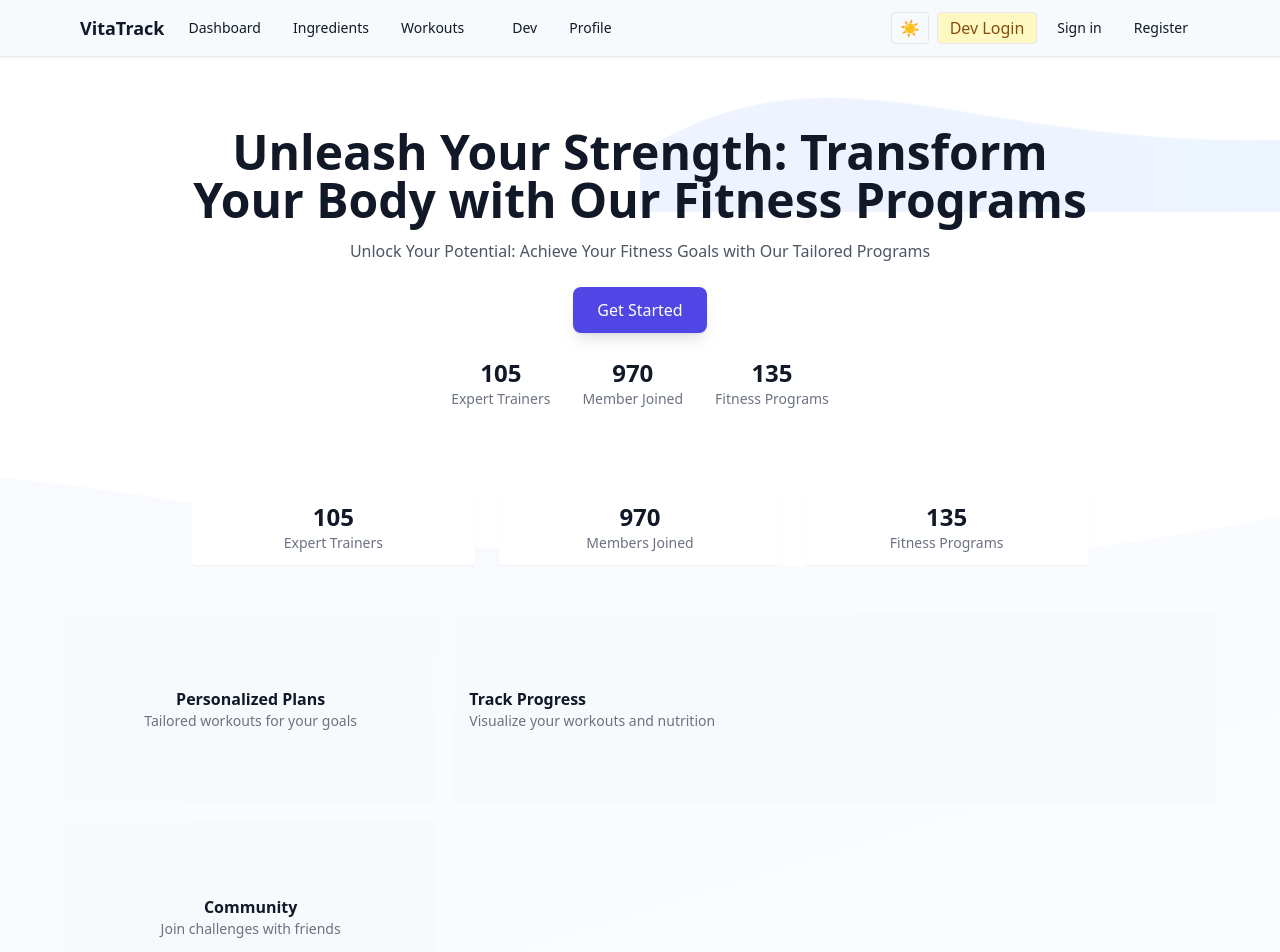
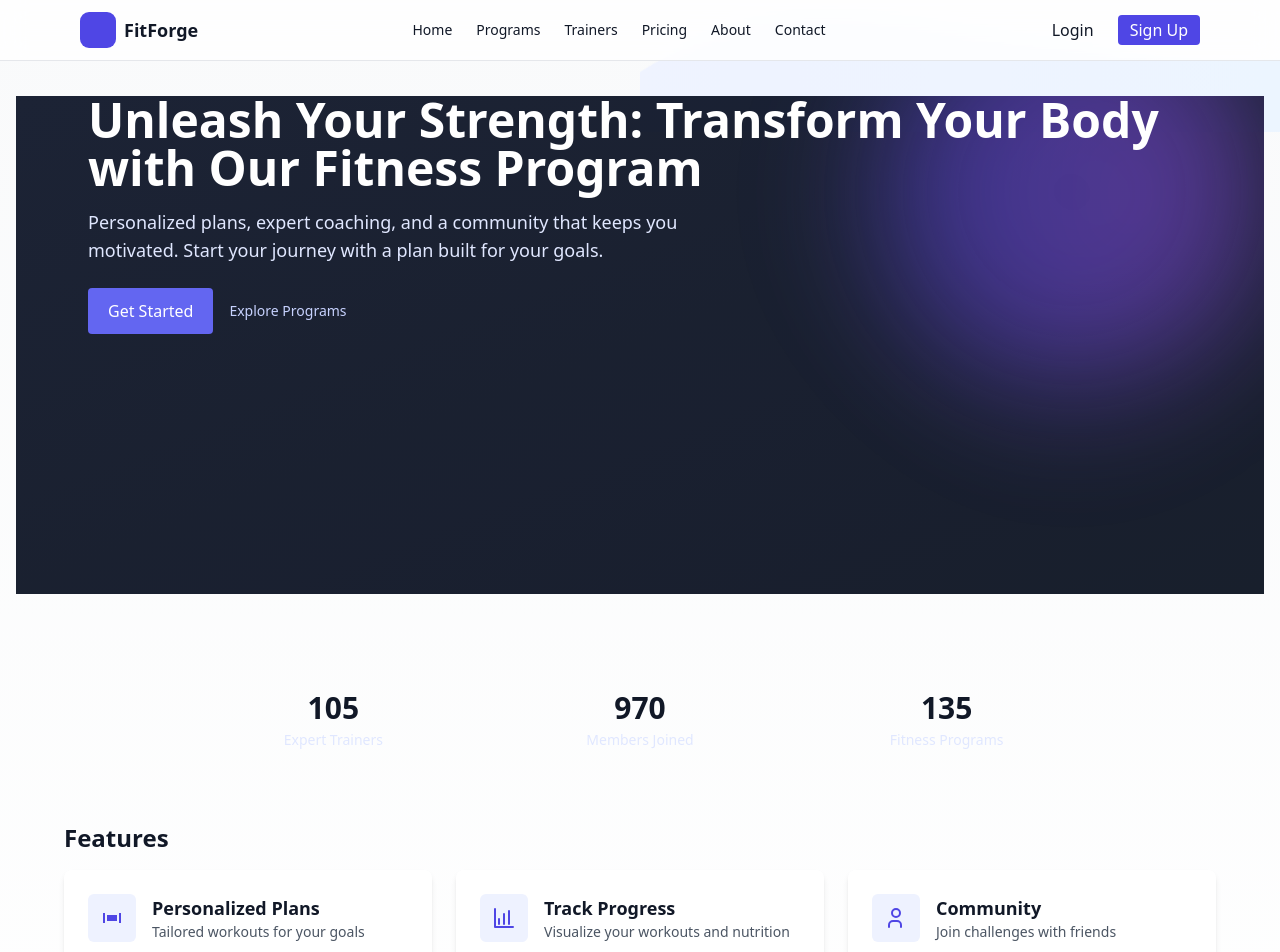
Before and after one commit to Vnj91/VitaTrackr-Web, a Next.js app in the folder frontend/: page / in a window 1280 px wide. Shown: the top 952 px of the page. Built offline with nearby package versions, Linux system fonts and the light colour scheme.

Commit message:
feat(frontend): revamp landing page - new navbar, hero, stats, feature cards, footer

```diff
--- a/frontend/app/page.tsx
+++ b/frontend/app/page.tsx
@@ -1,40 +1,41 @@
 import React from 'react'
 import HeroSection from '../components/HeroSection'
-import StatCard from '../components/StatCard'
+import Stats from '../components/Stats'
+import FeatureCard from '../components/FeatureCard'
+import Footer from '../components/Footer'
+
+const DumbbellIcon = () => (
+  <svg width="24" height="24" viewBox="0 0 24 24" fill="none" className="text-indigo-600"><path d="M21 7h-2v10h2V7zM5 7H3v10h2V7zM7 9h10v6H7z" fill="currentColor"/></svg>
+)
+
+const ChartIcon = () => (
+  <svg width="24" height="24" viewBox="0 0 24 24" fill="none" className="text-indigo-600"><path d="M3 3v18h18" stroke="currentColor" strokeWidth="2" strokeLinecap="round" strokeLinejoin="round"/><path d="M7 13v5M12 8v10M17 5v13" stroke="currentColor" strokeWidth="2" strokeLinecap="round" strokeLinejoin="round"/></svg>
+)
+
+const UsersIcon = () => (
+  <svg width="24" height="24" viewBox="0 0 24 24" fill="none" className="text-indigo-600"><path d="M17 21v-2a4 4 0 00-4-4H9a4 4 0 00-4 4v2" stroke="currentColor" strokeWidth="2" strokeLinecap="round" strokeLinejoin="round"/><circle cx="12" cy="7" r="4" stroke="currentColor" strokeWidth="2" strokeLinecap="round" strokeLinejoin="round"/></svg>
+)
 
 export default function Page() {
   return (
-    <div className="min-h-screen">
-      <main className="p-6">
+    <div className="min-h-screen bg-gradient-to-b from-gray-50 to-white text-gray-900">
+      <main className="px-4">
         <HeroSection />
-        <section className="max-w-4xl mx-auto grid grid-cols-1 md:grid-cols-3 gap-6 mt-8">
-          <StatCard value={105} label="Expert Trainers" />
-          <StatCard value={970} label="Members Joined" />
-          <StatCard value={135} label="Fitness Programs" />
+
+        <section className="mt-6">
+          <Stats items={[{ label: 'Expert Trainers', value: 105 }, { label: 'Members Joined', value: 970 }, { label: 'Fitness Programs', value: 135 }]} />
         </section>
 
         <section className="max-w-6xl mx-auto mt-12">
-          <div className="grid grid-cols-1 md:grid-cols-3 gap-4">
-            <div className="rounded overflow-hidden surface h-48 p-4 flex items-center justify-center">
-              <div className="text-center">
-                <h3 className="font-semibold">Personalized Plans</h3>
-                <p className="text-sm muted">Tailored workouts for your goals</p>
-              </div>
-            </div>
-            <div className="rounded overflow-hidden surface h-48 md:col-span-2 p-4 flex items-center">
-              <div>
-                <h3 className="font-semibold">Track Progress</h3>
-                <p className="text-sm muted">Visualize your workouts and nutrition</p>
-              </div>
-            </div>
-            <div className="rounded overflow-hidden surface h-48 p-4 flex items-center justify-center">
-              <div className="text-center">
-                <h3 className="font-semibold">Community</h3>
-                <p className="text-sm muted">Join challenges with friends</p>
-              </div>
-            </div>
+          <h2 className="text-2xl font-bold mb-4">Features</h2>
+          <div className="grid grid-cols-1 md:grid-cols-3 gap-6">
+            <FeatureCard title="Personalized Plans" desc="Tailored workouts for your goals" href="/plans" Icon={DumbbellIcon} />
+            <FeatureCard title="Track Progress" desc="Visualize your workouts and nutrition" href="/progress" Icon={ChartIcon} />
+            <FeatureCard title="Community" desc="Join challenges with friends" href="/community" Icon={UsersIcon} />
           </div>
         </section>
+
+        <Footer />
       </main>
     </div>
   )
--- /dev/null
+++ b/frontend/components/FeatureCard.tsx
@@ -0,0 +1,18 @@
+"use client"
+
+import React from 'react'
+import { motion } from 'framer-motion'
+
+export default function FeatureCard({ title, desc, href, Icon }: { title:string, desc:string, href:string, Icon: React.FC }){
+  return (
+    <motion.a whileHover={{ scale: 1.03 }} whileTap={{ scale: 0.98 }} href={href} className="block bg-white rounded-lg shadow-md p-6 hover:shadow-lg focus:outline-none focus:ring-2 focus:ring-indigo-200">
+      <div className="flex items-center space-x-4">
+        <div className="p-3 bg-indigo-50 rounded-md"><Icon /></div>
+        <div>
+          <h3 className="font-semibold text-lg">{title}</h3>
+          <p className="text-sm text-gray-600">{desc}</p>
+        </div>
+      </div>
+    </motion.a>
+  )
+}
--- /dev/null
+++ b/frontend/components/Footer.tsx
@@ -0,0 +1,34 @@
+"use client"
+
+import React from 'react'
+import Link from 'next/link'
+
+export default function Footer(){
+  return (
+    <footer className="bg-gray-900 text-gray-200 mt-12">
+      <div className="max-w-6xl mx-auto px-6 py-8 grid grid-cols-1 md:grid-cols-3 gap-6">
+        <div>
+          <h4 className="font-bold text-white">FitForge</h4>
+          <p className="text-sm text-gray-400 mt-2">Build strength. Stay consistent. Join our community.</p>
+        </div>
+        <div>
+          <h5 className="font-semibold">Links</h5>
+          <ul className="mt-2 space-y-1">
+            <li><Link href="/">Home</Link></li>
+            <li><Link href="/privacy">Privacy Policy</Link></li>
+            <li><Link href="/terms">Terms</Link></li>
+          </ul>
+        </div>
+        <div>
+          <h5 className="font-semibold">Follow</h5>
+          <div className="flex items-center space-x-3 mt-2">
+            <a aria-label="Instagram" href="#" className="p-2 rounded hover:bg-gray-800">IG</a>
+            <a aria-label="Facebook" href="#" className="p-2 rounded hover:bg-gray-800">FB</a>
+            <a aria-label="YouTube" href="#" className="p-2 rounded hover:bg-gray-800">YT</a>
+          </div>
+        </div>
+      </div>
+      <div className="border-t border-gray-800 py-4 text-center text-sm text-gray-500">© {new Date().getFullYear()} FitForge — All rights reserved</div>
+    </footer>
+  )
+}
--- a/frontend/components/HeroSection.tsx
+++ b/frontend/components/HeroSection.tsx
@@ -1,13 +1,14 @@
 "use client"
 
-import { motion } from 'framer-motion'
-import LocalCountUp from './LocalCountUp'
+import React, { useEffect } from 'react'
+import { motion, useAnimation } from 'framer-motion'
 import ParallaxLayer from './ParallaxLayer'
-import MotionButton from './MotionButton'
 import usePrefersReducedMotion from '../hooks/usePrefersReducedMotion'
 import Link from 'next/link'
 
 export default function HeroSection() {
+  const controls = useAnimation()
+
   const container = {
     hidden: { opacity: 0, y: 20 },
     show: { opacity: 1, y: 0, transition: { staggerChildren: 0.12 } }
@@ -16,9 +17,10 @@ export default function HeroSection() {
   const item = { hidden: { opacity: 0, y: 12 }, show: { opacity: 1, y: 0 } }
 
   const prefersReduced = usePrefersReducedMotion()
+  useEffect(()=>{ controls.start('visible') }, [controls])
 
   return (
-    <section className="py-12 relative overflow-visible">
+    <section className="pt-24 pb-12"> {/* account for fixed header */}
       {/* decorative animated blob with parallax */}
       <ParallaxLayer depth={0.08} className="absolute -top-10 left-1/2 -translate-x-1/2 -z-10 w-[90%] max-w-4xl">
         {prefersReduced ? (
@@ -52,30 +54,31 @@ export default function HeroSection() {
         )}
       </ParallaxLayer>
 
-      <motion.div initial="hidden" animate="show" variants={container} className="text-center max-w-4xl mx-auto">
-        <motion.h1 variants={item} className="text-4xl md:text-5xl font-extrabold mb-4">Unleash Your Strength: Transform Your Body with Our Fitness Programs</motion.h1>
-        <motion.p variants={item} className="text-gray-600 mb-6">Unlock Your Potential: Achieve Your Fitness Goals with Our Tailored Programs</motion.p>
-        <motion.div variants={item} className="mb-6">
-          <Link href="/auth/register">
-            <MotionButton className="bg-indigo-600 text-white px-6 py-3 rounded-lg shadow-lg">Get Started</MotionButton>
-          </Link>
-        </motion.div>
 
-        <motion.div variants={item} className="flex justify-center gap-8 mt-6">
-          <div className="text-center">
-              <div className="text-2xl font-bold"><LocalCountUp end={105} /></div>
-            <div className="text-sm muted">Expert Trainers</div>
+      <div className="relative overflow-hidden">
+        <div className="absolute inset-0 bg-gradient-to-br from-[#0f172a] to-[#0b1220] opacity-95" style={{mixBlendMode:'multiply'}} />
+        <div className="absolute -top-24 right-0 w-96 h-96 bg-gradient-to-tr from-indigo-600 to-purple-500 rounded-full blur-3xl opacity-50 transform rotate-45" />
+        <div className="max-w-6xl mx-auto relative z-10 px-6 text-white">
+          <motion.h1 initial="hidden" animate={controls} variants={{ hidden:{ opacity:0, y:10 }, visible:{ opacity:1, y:0, transition:{ duration:0.6 } } }} className="text-3xl md:text-5xl font-extrabold leading-tight">
+            Unleash Your Strength: Transform Your Body with Our Fitness Program
+          </motion.h1>
+          <motion.p initial={{ opacity:0, y:8 }} animate={{ opacity:1, y:0, transition:{ delay:0.15 } }} className="mt-4 text-lg text-indigo-100 max-w-2xl">
+            Personalized plans, expert coaching, and a community that keeps you motivated. Start your journey with a plan built for your goals.
+          </motion.p>
+
+          <div className="mt-6 flex items-center space-x-4">
+            <Link href="/auth/register" className="inline-block">
+              <motion.button whileTap={{ scale:0.97 }} className="px-5 py-3 rounded bg-indigo-500 hover:bg-indigo-600 focus:outline-none focus:ring-2 focus:ring-indigo-300">Get Started</motion.button>
+            </Link>
+            <Link href="/programs" className="text-sm text-indigo-200 hover:underline">Explore Programs</Link>
           </div>
-          <div className="text-center">
-            <div className="text-2xl font-bold"><LocalCountUp end={970} duration={1.4} /></div>
-            <div className="text-sm muted">Member Joined</div>
+
+          <div className="mt-10 grid grid-cols-1 md:grid-cols-3 gap-4">
+            {/* Stats will be rendered by parent page, keep this area for spacing */}
           </div>
-          <div className="text-center">
-            <div className="text-2xl font-bold"><LocalCountUp end={135} duration={0.9} /></div>
-            <div className="text-sm muted">Fitness Programs</div>
-          </div>
-        </motion.div>
-      </motion.div>
+        </div>
+        <div style={{ height: 220 }} />
+      </div>
     </section>
   )
 }
--- a/frontend/components/Navbar.tsx
+++ b/frontend/components/Navbar.tsx
@@ -3,164 +3,71 @@
 import React, { useEffect, useState } from 'react'
 import Link from 'next/link'
 import { useRouter } from 'next/navigation'
-import MotionButton from './MotionButton'
+import { motion } from 'framer-motion'
 
-function ThemeToggle() {
-  const [dark, setDark] = useState(false)
-  useEffect(() => {
-    if (typeof window === 'undefined') return
-    const stored = localStorage.getItem('theme')
-    let isDark = false
-    if (stored === 'dark') isDark = true
-    else if (stored === 'light') isDark = false
-    else if (window.matchMedia && window.matchMedia('(prefers-color-scheme: dark)').matches) isDark = true
-    setDark(isDark)
-    document.body.classList.toggle('dark', isDark)
-  }, [])
-
-  const toggle = () => {
-    if (typeof window === 'undefined') return
-    const next = !dark
-    setDark(next)
-    document.body.classList.toggle('dark', next)
-    localStorage.setItem('theme', next ? 'dark' : 'light')
-    // force update CSS variables for dark/light
-    if (next) {
-      document.documentElement.style.setProperty('--bg', '17 24 39')
-      document.documentElement.style.setProperty('--text', '243 244 246')
-      document.documentElement.style.setProperty('--muted', '156 163 175')
-      document.documentElement.style.setProperty('--accent', '99 102 241')
-      document.documentElement.style.setProperty('--surface', '10 11 12')
-    } else {
-      document.documentElement.style.setProperty('--bg', '255 255 255')
-      document.documentElement.style.setProperty('--text', '17 24 39')
-      document.documentElement.style.setProperty('--muted', '107 114 128')
-      document.documentElement.style.setProperty('--accent', '79 70 229')
-      document.documentElement.style.setProperty('--surface', '247 250 252')
-    }
-  }
-
+function MobileIcon({ open }: { open: boolean }) {
   return (
-    <button type="button" onClick={toggle} aria-label="Toggle theme" className="px-2 py-1 rounded border">
-      {dark ? '🌙' : '☀️'}
-    </button>
+    <svg width="24" height="24" viewBox="0 0 24 24" fill="none" aria-hidden>
+      <path d={open ? 'M6 18L18 6M6 6l12 12' : 'M4 6h16M4 12h16M4 18h16'} stroke="currentColor" strokeWidth="2" strokeLinecap="round" strokeLinejoin="round" />
+    </svg>
   )
 }
 
 export default function Navbar() {
   const router = useRouter()
-  const [user, setUser] = useState<any | null>(null)
-  const [shouldRender, setShouldRender] = useState(true)
-  // prevent duplicate navbars if the component is accidentally mounted twice
-  useEffect(() => {
-    if (typeof window === 'undefined') return
-    // global flag to indicate a navbar has been rendered
-    // this helps quickly guard against duplicate mounts in dev or layout duplicates
-    const key = '__vitatrack_nav_rendered'
-    try {
-      const win = window as any
-      if (win && win[key]) {
-        setShouldRender(false)
-      } else if (win) {
-        win[key] = true
-        setShouldRender(true)
-      }
-    } catch (err) {
-      // defensive: if any cross-origin or CSP restriction prevents access, allow render
-      setShouldRender(true)
-    }
-  }, [])
+  const [open, setOpen] = useState(false)
+  const [mounted, setMounted] = useState(false)
 
-  // avoid hydration mismatch: determine client-only values after mount
-  const [mounted, setMounted] = useState(false)
-  const [isLocal, setIsLocal] = useState(false)
-  useEffect(()=>{
-    setMounted(true)
-    if (typeof window !== 'undefined') {
-      const host = window.location.hostname
-      setIsLocal(host === 'localhost' || host === '127.0.0.1')
-    }
-  }, [])
-  useEffect(()=>{
-    if (typeof window === 'undefined') return
-    try {
-      const t = localStorage.getItem('token')
-      const u = localStorage.getItem('user')
-      if (t && u) {
-        try {
-          setUser(JSON.parse(u))
-        } catch (err) {
-          // corrupted user in storage; clear it to avoid repeated errors
-          localStorage.removeItem('user')
-          localStorage.removeItem('token')
-        }
-      }
-    } catch (err) {
-      // access to localStorage may be blocked; ignore gracefully
-    }
-  }, [])
+  useEffect(()=>{ setMounted(true) }, [])
 
-  const logout = () => {
-    try {
-      if (typeof window !== 'undefined') {
-        localStorage.removeItem('token')
-        localStorage.removeItem('user')
-      }
-    } catch (err) {
-      // ignore
-    }
-    setUser(null)
-  }
+  const menu = [
+    { label: 'Home', href: '/' },
+    { label: 'Programs', href: '/programs' },
+    { label: 'Trainers', href: '/trainers' },
+    { label: 'Pricing', href: '/pricing' },
+    { label: 'About', href: '/about' },
+    { label: 'Contact', href: '/contact' }
+  ]
 
-  // Dev helper: open mock login page
-  const devLogin = () => {
-    try { router.push('/dev/mock-login') } catch (_) {}
-  }
-
-  if (!shouldRender) return null
+  const go = (href:string) => { setOpen(false); try{ router.push(href) }catch(_){} }
 
   return (
-    <nav data-vt-navbar className="surface shadow" role="navigation" aria-label="Main navigation">
+    <header className="fixed top-0 left-0 right-0 bg-white/80 backdrop-blur-md border-b z-50">
       <div className="max-w-6xl mx-auto px-4 py-3 flex items-center justify-between">
         <div className="flex items-center space-x-4">
-          <span className="font-bold text-lg">VitaTrack</span>
-          <MotionButton className="px-2 py-1 text-sm" onClick={()=>{ try { router.push('/') } catch(_) {} }}>Dashboard</MotionButton>
-          <MotionButton className="px-2 py-1 text-sm" onClick={()=>{ try { router.push('/ingredients') } catch(_) {} }}>Ingredients</MotionButton>
-          <MotionButton className="px-2 py-1 text-sm" onClick={()=>{ try { router.push('/workouts') } catch(_) {} }}>Workouts</MotionButton>
-            {/* dev button placeholder keeps DOM stable to avoid hydration mismatch */}
-            <span aria-hidden className="nav-dev-placeholder" />
-            {mounted && isLocal ? (
-              <MotionButton className="px-2 py-1 text-sm" onClick={()=>{ try { router.push('/dev') } catch(_) {} }}>Dev</MotionButton>
-            ) : null}
-          <MotionButton className="px-2 py-1 text-sm" onClick={()=>{ if(typeof window !== 'undefined') window.location.href='/profile'}}>Profile</MotionButton>
+          <button aria-label="Home" onClick={()=>go('/')} className="flex items-center space-x-2 focus:outline-none">
+            <svg width="36" height="36" viewBox="0 0 24 24" fill="none" className="text-indigo-600"><rect width="24" height="24" rx="6" fill="currentColor"/></svg>
+            <span className="font-bold text-lg">FitForge</span>
+          </button>
         </div>
-        <div className="flex items-center space-x-2">
-          <ThemeToggle />
-          {mounted && isLocal && (
-            <MotionButton className="px-3 py-1 border rounded bg-yellow-100 text-yellow-800" onClick={devLogin}>Dev Login</MotionButton>
-          )}
-          {!user ? (
-            <>
-              {mounted ? (
-                <>
-                  <MotionButton className="px-3 text-sm" onClick={()=>{ try { router.push('/auth/login') } catch(_) {} }}>Sign in</MotionButton>
-                  <MotionButton className="px-3 text-sm" onClick={()=>{ try { router.push('/auth/register') } catch(_) {} }}>Register</MotionButton>
-                </>
-              ) : (
-                <>
-                  <span className="px-3 text-sm" aria-hidden>Sign in</span>
-                  <span className="px-3 text-sm" aria-hidden>Register</span>
-                </>
-              )}
-            </>
-          ) : (
-            <>
-              <span className="muted">{user.name || user.email}</span>
-              <MotionButton className="px-3 py-1 border rounded" onClick={logout}>Logout</MotionButton>
-            </>
-          )}
+
+        <nav className="hidden md:flex items-center space-x-6" aria-label="Primary">
+          {menu.map(m=> (
+            <button key={m.href} onClick={()=>go(m.href)} className="text-sm font-medium hover:text-indigo-600 focus:outline-none">{m.label}</button>
+          ))}
+        </nav>
+
+        <div className="flex items-center space-x-3">
+          <button onClick={()=>go('/auth/login')} className="px-3 py-1 rounded hover:bg-gray-100 focus:outline-none">Login</button>
+          <button onClick={()=>go('/auth/register')} className="px-3 py-1 rounded bg-indigo-600 text-white hover:bg-indigo-700 focus:outline-none">Sign Up</button>
+          <button className="md:hidden ml-2 p-2 rounded" aria-label="Open menu" onClick={()=>setOpen(s=>!s)}>
+            <MobileIcon open={open} />
+          </button>
         </div>
       </div>
-    </nav>
+
+      {/* mobile menu */}
+      <motion.div initial={{ height: 0 }} animate={{ height: open ? 'auto' : 0 }} className="md:hidden overflow-hidden border-t">
+        <div className="px-4 py-3 space-y-2">
+          {menu.map(m => (
+            <button key={m.href} onClick={()=>go(m.href)} className="w-full text-left py-2 rounded hover:bg-gray-50" aria-label={m.label}>{m.label}</button>
+          ))}
+          <div className="pt-2 border-t mt-2 flex space-x-2">
+            <button onClick={()=>go('/auth/login')} className="flex-1 py-2 rounded">Login</button>
+            <button onClick={()=>go('/auth/register')} className="flex-1 py-2 rounded bg-indigo-600 text-white">Sign Up</button>
+          </div>
+        </div>
+      </motion.div>
+    </header>
   )
 }
--- /dev/null
+++ b/frontend/components/Stats.tsx
@@ -0,0 +1,38 @@
+"use client"
+
+import React, { useEffect, useState } from 'react'
+
+function useCount(target:number, duration=1000){
+  const [value, setValue] = useState(0)
+  useEffect(()=>{
+    let raf:number
+    const start = Date.now()
+    const tick = () => {
+      const now = Date.now()
+      const t = Math.min(1, (now - start) / duration)
+      setValue(Math.round(t * target))
+      if (t < 1) raf = requestAnimationFrame(tick)
+    }
+    raf = requestAnimationFrame(tick)
+    return ()=> cancelAnimationFrame(raf)
+  }, [target, duration])
+  return value
+}
+
+export default function Stats({ items }:{ items: {label:string, value:number, duration?:number}[] }){
+  function StatItem({ label, value, duration }:{ label:string, value:number, duration?:number }){
+    const v = useCount(value, duration || 1200)
+    return (
+      <div className="bg-white/5 rounded p-6">
+        <div className="text-3xl font-bold">{v}</div>
+        <div className="text-sm text-indigo-100 mt-1">{label}</div>
+      </div>
+    )
+  }
+
+  return (
+    <div className="max-w-4xl mx-auto grid grid-cols-1 md:grid-cols-3 gap-6 text-center">
+      {items.map((it, idx)=> <StatItem key={idx} label={it.label} value={it.value} duration={it.duration} />)}
+    </div>
+  )
+}
```
